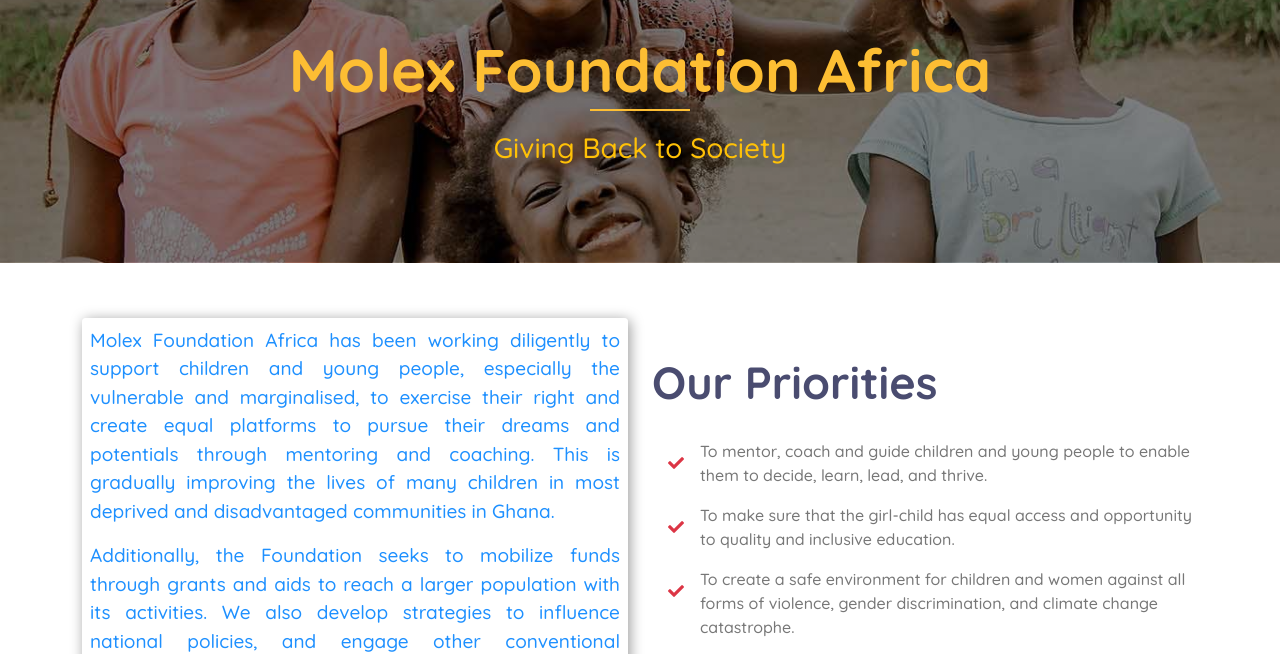
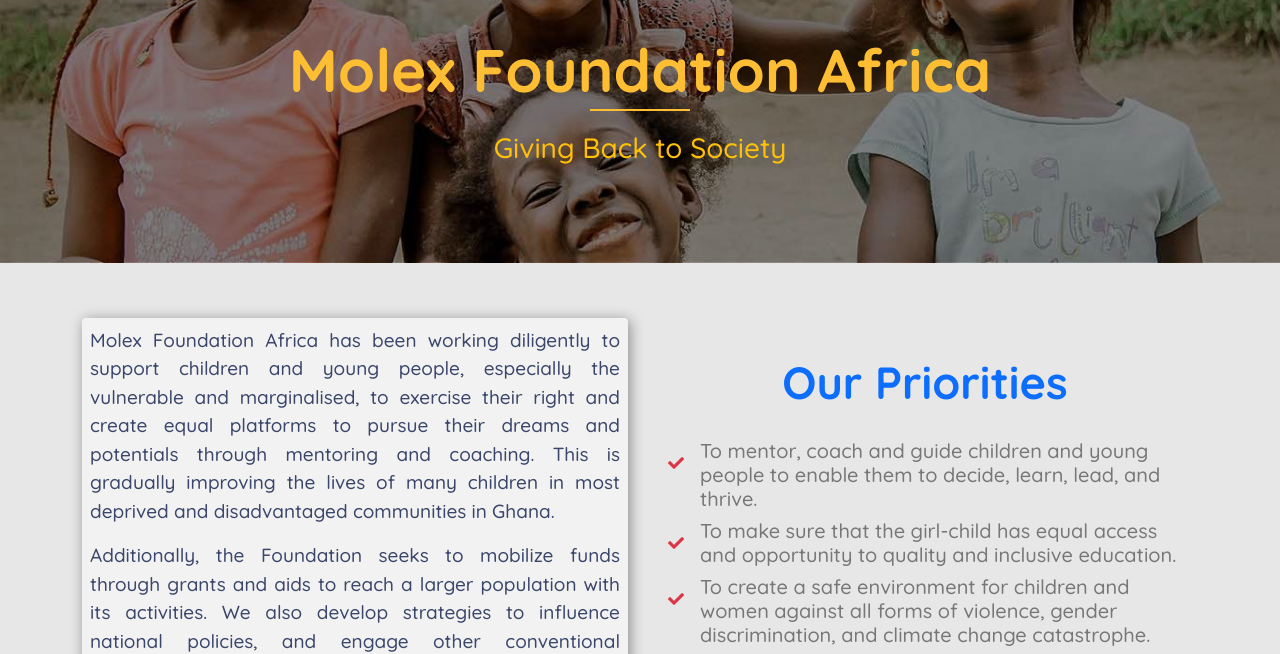
Before and after one commit to majesty25/MOLEX, a plain HTML site: page index.html in a window 1280 px wide. Shown: the part 176-830 px from the top of the page. Drawn offline with nearby package versions, Linux system fonts and the light colour scheme.

Commit message:
changed background

```diff
--- a/css/style.css
+++ b/css/style.css
@@ -4,7 +4,7 @@
 body {
     color: #777777;
     font-weight: 500;
-    background: #ffffff;
+    background: #d1d1d181;
     font-family: 'Quicksand', sans-serif;
 }
 
@@ -260,7 +260,7 @@
 }
 
 .logo-img{
-    width: 4.5em;
+    width: 6em;
     /* border-radius: 100%; */
 }
 
@@ -553,7 +553,7 @@
 .priorities{
     font-size: 19px;
     background-color: rgba(255, 255, 255, 0.459);
-    color: dodgerblue;
+    color: rgba(13, 28, 73, 0.808);
     box-shadow: 2px 2px 14px rgba(0, 0, 0, 0.4);
 
 }
--- a/index.html
+++ b/index.html
@@ -244,7 +244,7 @@
                     </div>
                     <div class="col-lg-6">
                         <div class="section-header">
-                            <h2>Our Priorities</h2>
+                            <h2 class="text-primary text-center">Our Priorities</h2>
                         </div>
                         <div class="about-tab">
                             <div class="">
@@ -253,7 +253,7 @@
                                         <i class="fa fa-check p-3 fs-30 text-danger"></i>
                                     </div>
                                     <div class="service-text">
-                                        <p>
+                                        <p class="h5">
                                             To mentor, coach and guide children and young people to enable them to decide,
                                         learn, lead, and thrive.
                                         </p>
@@ -266,7 +266,7 @@
                                         <i class="fa fa-check p-3 fs-30 text-danger"></i>
                                     </div>
                                     <div class="service-text">
-                                        <p>
+                                        <p class="h5">
                                             To make sure that the girl-child has equal access and opportunity to quality and
                                         inclusive education.
                                         </p>
@@ -279,7 +279,7 @@
                                         <i class="fa fa-check p-3 fs-30 text-danger"></i>
                                     </div>
                                     <div class="service-text">
-                                        <p>
+                                        <p class="h5">
                                             To create a safe environment for children and women against all forms of
                                         violence, gender discrimination, and climate
                                         change catastrophe.
@@ -777,13 +777,13 @@
                                 <h2>Let’s make a difference in the lives of others</h2>
                             </div>
                             <div class="volunteer-text">
-                                <p>
+                                <!-- <p>
                                     Lorem ipsum dolor sit amet elit. Phasellus nec pretium mi. Curabitur facilisis ornare
                                 velit
                                 non. Aliquam metus tortor, auctor id gravida, viverra quis sem. Curabitur non nisl nec
                                 nisi
                                 maximus. Aenean convallis porttitor. Aliquam interdum at lacus non blandit.
-                                </p>
+                                </p> -->
                             </div>
                         </div>
                     </div>
```
